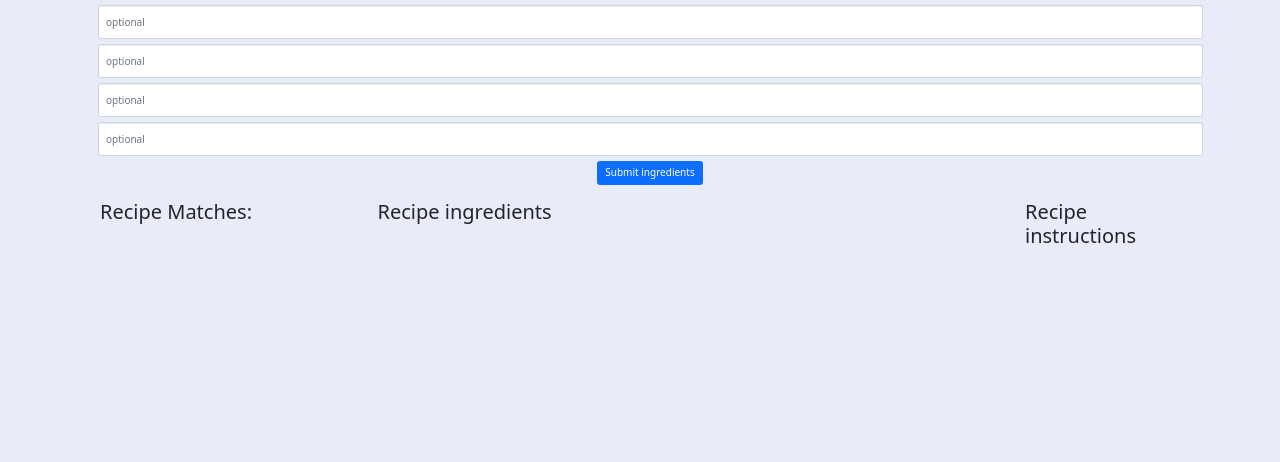
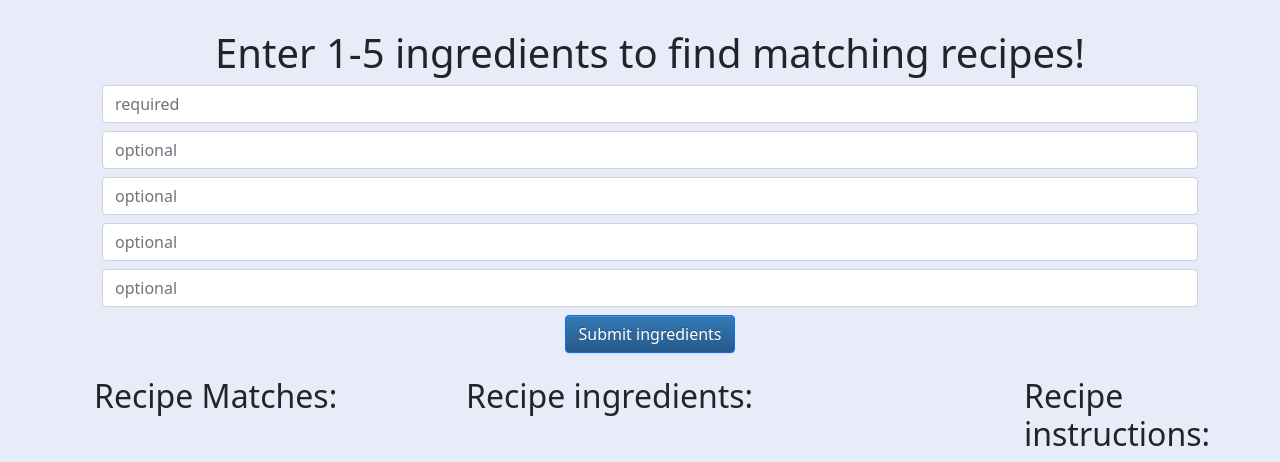
Before and after one commit to benochi/Capstone1, a Flask app: page / in a window 1280 px wide. Shown: the part 399-861 px from the top of the page. Before the commit the page ends 642 px from the top, so only its background shows below. Run offline with Flask 2, Linux system fonts and the light colour scheme; the visitor is signed in with stand-in values (Sample User, id 1); parts of the project's set-up code (start-up, migrations or seed data) failed here and were passed over; some libraries are stand-ins or nearby versions.

Commit message:
Add files via upload

```diff
--- a/app.py
+++ b/app.py
@@ -10,12 +10,12 @@ from forms import RegisterForm, LoginForm, DeleteForm
 
 app = Flask(__name__)
 
-app.config['SQLALCHEMY_DATABASE_URI'] = os.environ.get('DATABASE_URL').replace("://", "ql://", 1)
+app.config['SQLALCHEMY_DATABASE_URI'] = 'postgresql:///capstone' #os.environ.get('DATABASE_URL').replace("://", "ql://", 1)
 app.config['SQLALCHEMY_TRACK_MODIFICATIONS'] = False
 app.config['SQLALCHEMY_ECHO'] = True
 app.config['SECRET_KEY'] = 'shhh'
 
-
+#for localhosting - 'postgresql:///capstone'
 connect_db(app)
 
 # edamam API info
--- a/static/models.js
+++ b/static/models.js
@@ -36,6 +36,53 @@ class Recipe{
                 type: 'GET',
                 url: full_url,
                 success: function(data){ //get data.hits
+                    console.log(data.hits[1]);
+                    $(data.hits).each(function(i, value) {  //deconstruct the object inner arrays
+                    $.each(value, function(index, item) { //deconstruct the object inner arrays again
+                            let recipeName = value.recipe.label;
+                            let image = value.recipe.image;
+                            let recipeUrl = value.recipe.url;
+                            let recipeUri = value.recipe.uri;
+                            let ingredientList=[];
+
+                            if (value.recipe.ingredientLines){ //seperate ingredients from the other data.
+                                for(let i = 0; i < value.recipe.ingredientLines.length; i++){
+                                    let ings = value.recipe.ingredientLines[i];
+                                    ingredientList.push(ings);
+                                };
+                            counter+=1;
+                            //turn recipe obj from API into instance of Recipe class
+                            //recipes = [recipeName, image, recipeUrl];
+                            let recipeId = "recipe" + counter;
+                            const recipe = new Recipe({recipeId, recipeName, image, recipeUrl, recipeUri, ingredientList});
+                            recipeList.push(recipe);
+                            };
+                        });
+
+                    })
+
+                }
+        })
+        return recipeList;
+    }
+
+    static async pagination(){
+        //Show previous/next 10 recipes
+        let ing1 = $('#ing1').val();
+        let ing2 = $('#ing2').val();
+        let ing3 = $('#ing3').val();
+        let ing4 = $('#ing4').val();
+        let ing5 = $('#ing5').val();
+        let ingredients = [ing1, ing2, ing3, ing4, ing5]; //put values into array for API call
+        let pageNum = $('pager').val();
+        let recipeList =[];
+        let counter = 0;
+        let full_url = API_URL + ingredients + APP_KEY + APP_ID ; //dynamic API call using user ingredients
+        await $.ajax({
+                type: 'GET',
+                url: full_url,
+                success: function(data){ //get data.hits
+                    console.log(data.hits[1]);
                     $(data.hits).each(function(i, value) {  //deconstruct the object inner arrays
                     $.each(value, function(index, item) { //deconstruct the object inner arrays again
                             let recipeName = value.recipe.label;
--- a/static/recipe.js
+++ b/static/recipe.js
@@ -6,27 +6,36 @@ let favoriteRecipesList =[];
 let tempList = [];
 
 async function getAndShowRecipes() {
+  console.log($('#ing1').val())
+  if (typeof $('#ing1').val() != 'undefined' && $('#ing1').val() != '') {
+    console.log(ing1)
     const recipeList = await Recipe.getRecipes();
-    putRecipesOnPage(recipeList);
-    recipeListReponse = recipeList;
+    if(recipeList.length == 0){
+      putNoRecipesErrorOnPage();
+    }
+    else{
+      putRecipesOnPage(recipeList);
+      recipeListReponse = recipeList;
+    }
   }
+  else {
+    putStringErrorOnPage($('ing1').val())
+  }
+}
 
 async function generateRecipeMarkup(recipe) {
   //create bootstrap grid rows for up to ten results. Link to recipe page for cooking directions(not included in API response)
 
     return $(`
     <div class="row">
-      <div class="col-md-3 text-align" id="${recipe.recipeId}"><h3>${recipe.recipeName}</h3><br>
-      <img class="visible-lg" src="${recipe.image}" alt="${recipe.recipeName} width="200" height="200" />
-      <img class="visible-md" src="${recipe.image}" alt="${recipe.recipeName} width="150" height="150" />
-      <img class="visible-sm" src="${recipe.image}" alt="${recipe.recipeName} width="100" height="100" />
-      <img class="visible-xs" src="${recipe.image}" alt="${recipe.recipeName} width="100" height="100" /><br>
+      <div class="col-md-4 text-align" id="${recipe.recipeId}"><h3>${recipe.recipeName}</h3><br>
+      <img class="visible-lg" src="${recipe.image}" alt="${recipe.recipeName} width="200" height="200" /><br>
       <button type="submit" id="AddFavorite" data-id="${recipe.uri}" class="favorite-add btn btn-primary mb-2">Favorite!</button>
       </div>
-      <div class="col-md-7 text-align" id="ingredients_${recipe.recipeId}"><h3>${recipe.ingredients}</h3>
+      <div class="col-md-6 text-align" id="ingredients_${recipe.recipeId}"><h3>${recipe.ingredients}</h3>
       </div>
       <div class="col-md-2 text-align" id="instructions_${recipe.recipeId}">
-      <a href="${recipe.url}">View cooking instructions for ${recipe.recipeName}!</a><br>
+      <a href="${recipe.url}"><h3>View cooking instructions for ${recipe.recipeName}!</h3></a><br>
       </div>
     </div><br><hr>
       `);
@@ -42,3 +51,24 @@ async function putRecipesOnPage(recipeList) {
       }
     $recipeGrid.show();
   }
+
+function putStringErrorOnPage(val) {
+
+    $recipeGrid.empty(); //clear existing recipes from the HTML grid
+    // display error message with val
+      const error = `<div class="alert alert-danger">
+                        <h2>ingredient 1: "${val}"" is not a valid ingredient</h2>
+                      </div>`
+      $recipeGrid.append(error);
+    $recipeGrid.show();
+  }
+
+function putNoRecipesErrorOnPage() {
+  $recipeGrid.empty(); //clear existing recipes from the HTML grid
+    // display error message with val
+      const error = `<div class="alert alert-danger">
+                        <h2>No recipes matched your search</h2>
+                      </div>`
+      $recipeGrid.append(error);
+    $recipeGrid.show();
+  }
--- a/templates/base.html
+++ b/templates/base.html
@@ -2,11 +2,12 @@
 <html lang="en">
 <head>
   <meta charset="UTF-8">
-  <meta name="viewport" content="width=device-width, initial-scale=1, shrink-to-fit=no">
+
   <title>
     {% block title %}{% endblock %}
   </title>
-  <link rel="stylesheet" href="https://maxcdn.bootstrapcdn.com/bootstrap/3.4.1/css/bootstrap.min.css">
+  <link rel="stylesheet" href="https://maxcdn.bootstrapcdn.com/bootstrap/3.3.7/css/bootstrap-theme.min.css" integrity="sha384-rHyoN1iRsVXV4nD0JutlnGaslCJuC7uwjduW9SVrLvRYooPp2bWYgmgJQIXwl/Sp" crossorigin="anonymous">
+
   <link rel="stylesheet" href="static/css/style.css">
   <link rel="apple-touch-icon" sizes="180x180" href="/apple-touch-icon.png">
   <link rel="icon" type="image/png" sizes="32x32" href="/favicon-32x32.png">
@@ -19,11 +20,15 @@
   <ul class="navbar-nav">
     {% if 'username' in session %}
     <li class="nav-item h3">
+      <a class="nav-link" href="/">Recipe Search</a>
+    </li>
+    <li class="nav-item h3">
       <a class="nav-link" href="/logout">Logout</a>
     </li>
     <li class="nav-item h3">
       <a class="nav-link" href="/users/{{session['username']}}">User page</a>
     </li>
+
       {% else %}
     <li class="nav-item h3">
       <a class="nav-link" href="/login">Login</a>
@@ -36,8 +41,8 @@
   </ul>
 </nav>
 <div class="jumbotron jumbotron-fluid text-center" style="background-image: url(https://images.unsplash.com/photo-1438907046657-4ae137eb8c5e?ixid=MnwxMjA3fDB8MHxzZWFyY2h8MjB8fGZvb2R8ZW58MHwwfDB8Ymx1ZXw%3D&ixlib=rb-1.2.1&auto=format&fit=crop&w=600&q=60); background-size: 100%;">
-  <p class="p-3 mb-2 display-2 text-dark"><b> Users can search for a recipe from any ingredients!</b></p>
-  <p class="p-3"><b>We utilize API calls to search over 2.3 million recipes!</b> </p>
+  <p class="p-4 mb-1 display-2 text-dark"><b> Users can search for a recipe from any ingredients!</b></p>
+  <p class="p-3 mb-3"><h3><b>We utilize API calls to search over 2.3 million recipes!</b></h3></p>
 </div>
 <div class="container mt-5">
   {% for msg in get_flashed_messages() %}
@@ -47,8 +52,8 @@
   {% endblock %}
 </div>
   <script src="https://ajax.googleapis.com/ajax/libs/jquery/3.6.0/jquery.min.js"></script>
-  <script src="https://cdnjs.cloudflare.com/ajax/libs/popper.js/1.14.7/umd/popper.min.js" integrity="sha384-UO2eT0CpHqdSJQ6hJty5KVphtPhzWj9WO1clHTMGa3JDZwrnQq4sF86dIHNDz0W1" crossorigin="anonymous"></script>
-  <script src="https://stackpath.bootstrapcdn.com/bootstrap/4.3.1/js/bootstrap.min.js" integrity="sha384-JjSmVgyd0p3pXB1rRibZUAYoIIy6OrQ6VrjIEaFf/nJGzIxFDsf4x0xIM+B07jRM" crossorigin="anonymous"></script>
+  <script src="https://maxcdn.bootstrapcdn.com/bootstrap/3.3.7/js/bootstrap.min.js" integrity="sha384-Tc5IQib027qvyjSMfHjOMaLkfuWVxZxUPnCJA7l2mCWNIpG9mGCD8wGNIcPD7Txa" crossorigin="anonymous"></script>
+  <script src="https://cdn.jsdelivr.net/npm/bootstrap@5.1.3/dist/js/bootstrap.bundle.min.js" integrity="sha384-ka7Sk0Gln4gmtz2MlQnikT1wXgYsOg+OMhuP+IlRH9sENBO0LRn5q+8nbTov4+1p" crossorigin="anonymous"></script>
   <script type="text/javascript" src="/static/models.js"></script>
   <script type="text/javascript" src="/static/main.js"></script>
   <script type="text/javascript" src="/static/recipe.js"></script>
--- a/templates/index.html
+++ b/templates/index.html
@@ -7,7 +7,6 @@
 
 {% block content %}
 <head>
-  <meta name="viewport" content="width=device-width, initial-scale=1, shrink-to-fit=yes">
   <link rel="stylesheet" href="static/css/bootstrap/bootstrap.css">
   <link rel="stylesheet" href="static/css/style.css">
 </head>
@@ -37,21 +36,24 @@
     </form>
   </section>
   <div class="container-fluid">
-    <div class="row-fluid">
-      <div class="col-md-3">
+    <div class="row">
+      <div class="inline col-md-4">
         <h2>Recipe Matches:</h2>
       </div>
-      <div class="col-md-7">
-        <h2>Recipe ingredients</h2>
+      <div class="col-md-6">
+        <h2>Recipe ingredients:</h2>
       </div>
       <div class="col-md-2">
-        <h2>Recipe instructions</h2>
+        <h2>Recipe instructions:</h2>
       </div>
     </div>
   </div>
   <div class="container-fluid">
     <div class="row-fluid" id="recipe-grid">
     </div>
+    <div class="pager">
+
+    </div>
   </div>
 
 {% endblock %}
--- a/templates/users/login.html
+++ b/templates/users/login.html
@@ -6,7 +6,7 @@ Login
 
 {% block content %}
 <head>
-  <meta name="viewport" content="width=device-width, initial-scale=1, shrink-to-fit=no">
+  <meta name="viewport" content="width=device-width, initial-scale=1.2, shrink-to-fit=no">
   <link rel="stylesheet" href="../static/css/bootstrap/bootstrap.css">
   <link rel="stylesheet" href="../static/css/style.css">
 </head>
--- a/templates/users/register.html
+++ b/templates/users/register.html
@@ -8,7 +8,7 @@ Register
 
 <h1>Register to begin searching recipes!</h1>
 <head>
-  <meta name="viewport" content="width=device-width, initial-scale=1, shrink-to-fit=no">
+  <meta name="viewport" content="width=device-width, initial-scale=1.2, shrink-to-fit=no">
   <link rel="stylesheet" href="../static/css/bootstrap/bootstrap.css">
   <link rel="stylesheet" href="../static/css/style.css">
 </head>
--- a/templates/users/user.html
+++ b/templates/users/user.html
@@ -4,7 +4,7 @@
 
 {% block content %}
 <head>
-  <meta name="viewport" content="width=device-width, initial-scale=1, shrink-to-fit=no">
+  <meta name="viewport" content="width=device-width, initial-scale=1.2, shrink-to-fit=no">
   <link rel="stylesheet" href="../static/css/bootstrap/bootstrap.css">
   <link rel="stylesheet" href="../static/css/style.css">
 </head>
```
Also changed, not shown: static/nav.js (+8 -0 lines), templates/users/favorites.html (+8 -11 lines).
